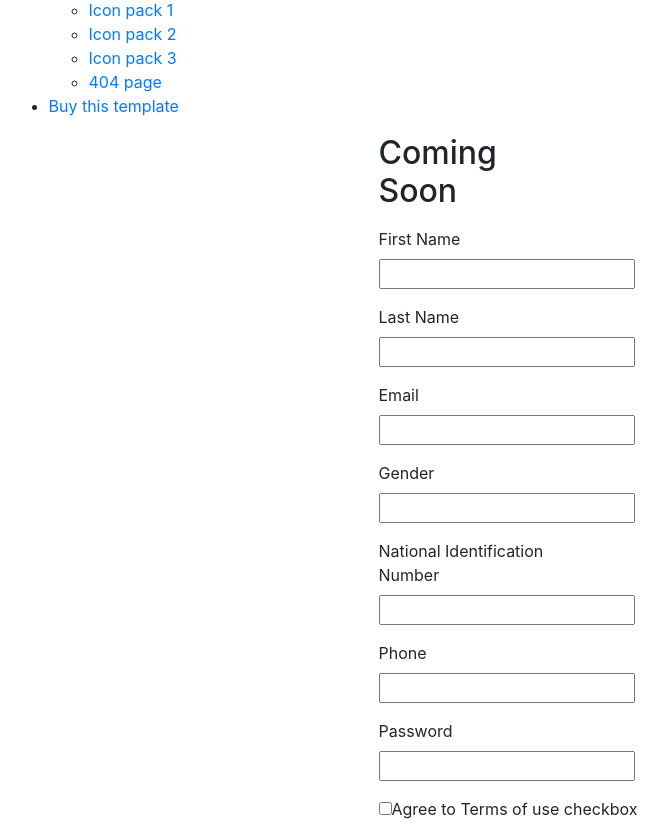
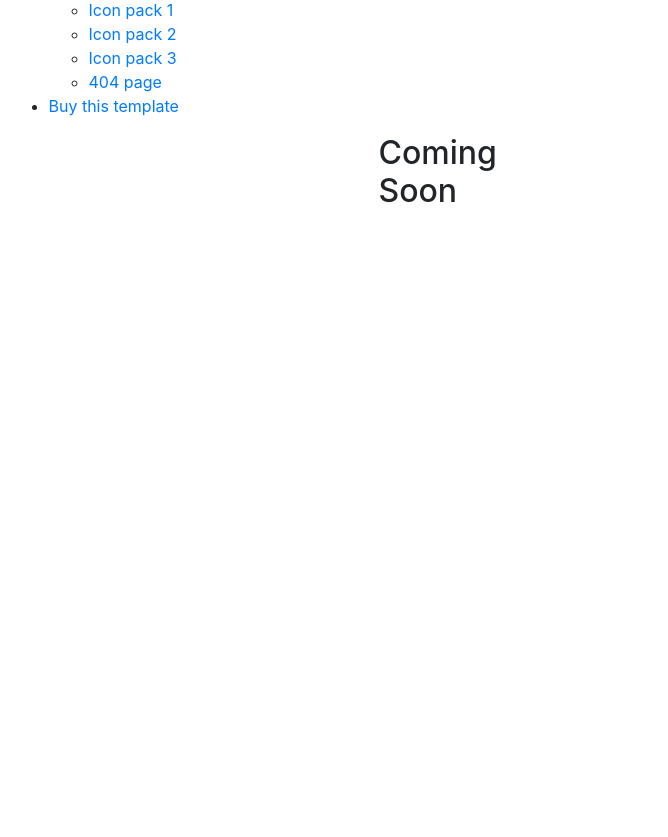
Before and after one commit to iamdeveloper-me/medix, a Django app: template medix/templates/registration/patient.html in a window 1280 px wide. Shown: the part 978-1815 px from the top of the page, without its empty margins (369-1037 px from the left). After the commit the page ends 1181 px from the top, so only its background shows below. Run offline with Django 3.2, Linux system fonts and the light colour scheme; the template is opened without the code that fills it, so the values that code supplies are empty, except form fields; tables that the repository leaves empty hold one stand-in row (values such as "Sample post"); form fields are guessed from the names that the template uses; some libraries are stand-ins or nearby versions.

Commit message:
Remove unnecessary fields

```diff
--- a/medix/templates/registration/patient.html
+++ b/medix/templates/registration/patient.html
@@ -21,7 +21,7 @@
                                     </div>
                                 </div>
                             </div>
-                            <div class="row">
+                            <!--<div class="row">
                                 <div class="col-md-6 ">
                                     <div class="form-group">
                                         <label for="first_name">First Name</label><br>
@@ -37,7 +37,7 @@
                                     </div>
                                 </div>
                             </div>
-                            <!-- /row -->
+
                             <div class="row">
                                 <div class="col-lg-12">
                                     <div class="form-group">
@@ -46,7 +46,7 @@
                                     </div>
                                 </div>
                             </div>
-                            <!-- /row -->
+
                             <div class="row">
                                 <div class="col-md-6">
                                     <div class="form-group">
@@ -64,7 +64,7 @@
                                     </div>
                                 </div>
                             </div>
-                            <!-- /row -->
+
                             <div class="row">
                                 <div class="col-lg-12">
                                     <div class="form-group">
@@ -87,20 +87,20 @@
                                         <p><input type="checkbox" name="accept" required>Agree to Terms of use checkbox</p>
                                     </div>
                                 </div>
-                            </div>
+                            </div>-->
 
 
                         </form>
                     </div>
-                    <!-- /box_form -->
+
                 </div>
-                <!-- /col -->
+
             </div>
-            <!-- /row -->
+
         </div>
-        <!-- /container -->
+
     </div>
-    <!-- /hero_register -->
+
 </main>
 
 {% endblock %}
```
